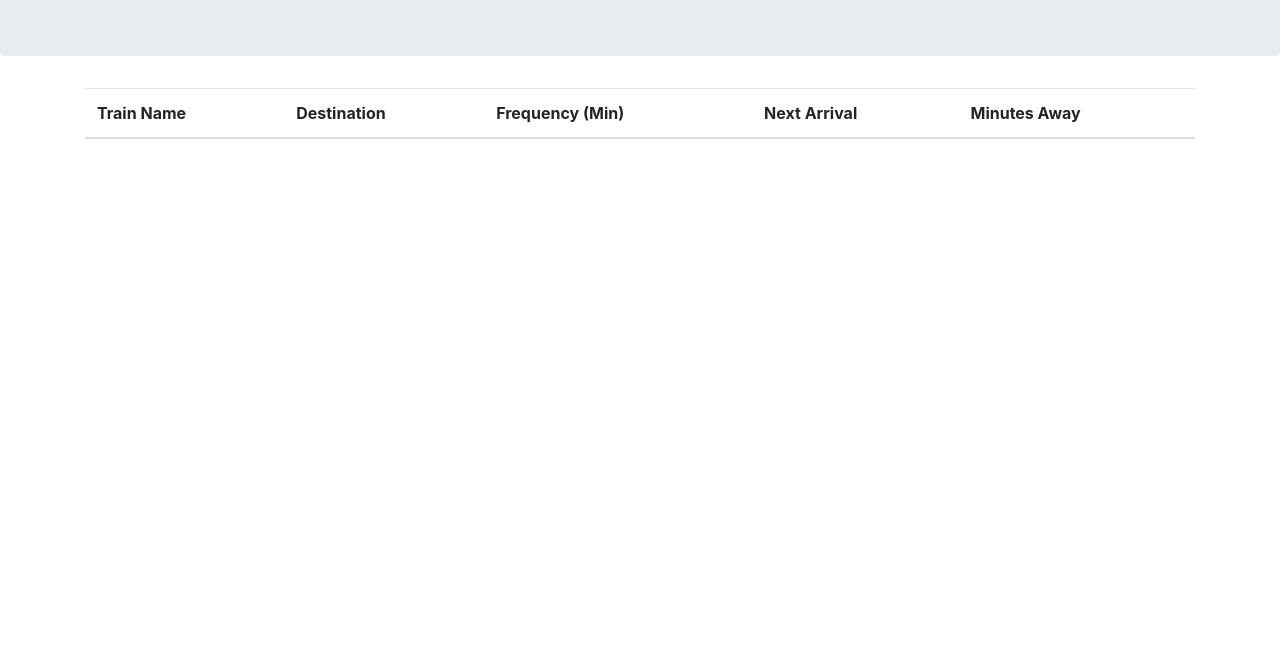
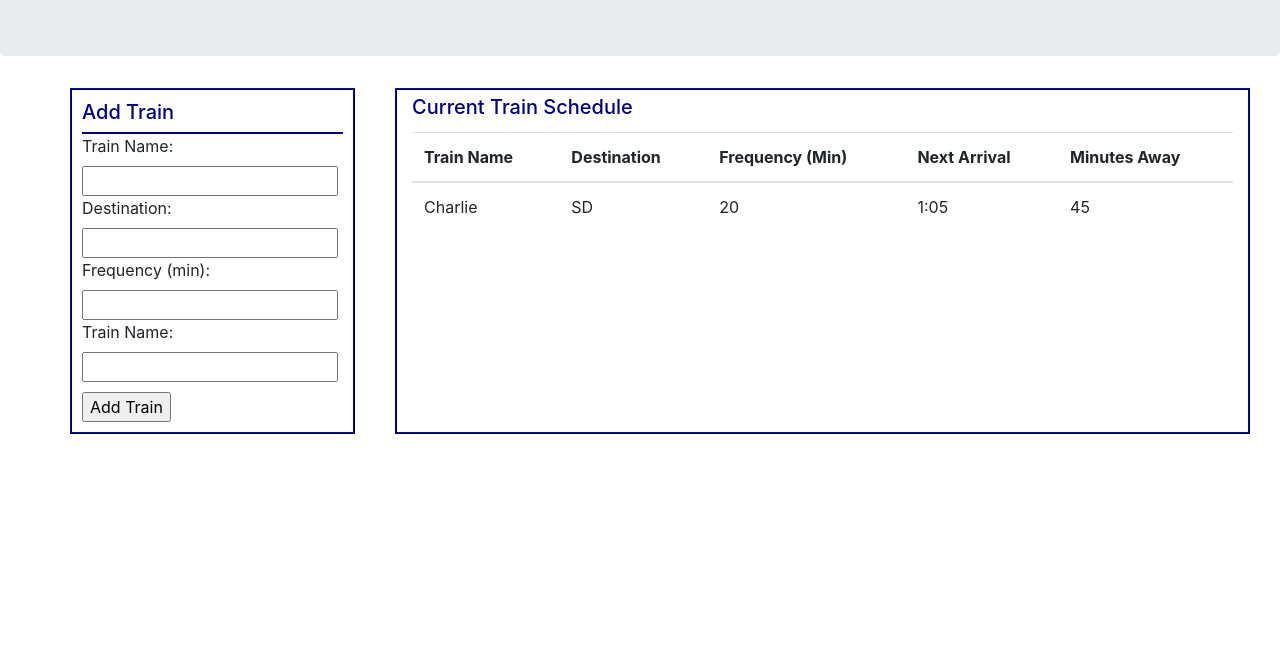
Before and after one commit to DanStraw/Train-Scheduler, a plain HTML site: page index.html in a window 1280 px wide. Shown: the part 128-800 px from the top of the page. Drawn offline with nearby package versions, Linux system fonts and the light colour scheme.

Commit message:
completed layout of html/css

```diff
--- a/assets/css/style.css
+++ b/assets/css/style.css
@@ -1,3 +1,32 @@
 .jumbotron {
     text-align: center;
 }
+
+.train-input {
+    position: relative;
+    border: 2px navy ridge;
+    padding: 10px;
+    height: 100%;
+}
+
+.train-display {
+    border: 2px navy ridge;
+    position: relative;
+    left: 40px;
+}
+
+.t_header, .input_header {
+   color: navy;
+}
+
+.t_header {
+    padding-top: 5px;
+    padding-bottom: 5px;
+}
+
+.input_header {
+    border-bottom: navy 2px solid;
+}
+#add-train {
+    margin-top: 10px;
+}
--- a/index.html
+++ b/index.html
@@ -11,9 +11,35 @@
     <title>Train Scheduler</title>
 </head>
 <body>
-    <div class="jumbotron"><h1>Train Schedule</h1></div>
+    <div class="jumbotron"><h1>I'm just a simple Choo-Choo Train</h1></div>
 
     <div class="container">
+        <div class="row justify-content-between">
+            <div class="train-input col-md-3">
+                <div class="input_header">
+                    <h5>Add Train</h5>
+                </div>
+                <form>
+                    <label for="name-input">Train Name: </label>
+                    <input type="text" id="name-input">
+                    <br>
+                    <label for="destination-input">Destination: </label>
+                    <input type="text" id="destination-input">
+                    <br>
+                    <label for="frequency-input">Frequency (min): </label>
+                    <input type="text" id="frequency-input">
+                    <br>
+                    <label for="train-name">Train Name: </label>
+                    <input type="text" id="Train-name">
+                    <br>
+                    <input id="add-train" type="submit" value="Add Train">
+                </form>
+
+            </div>
+            <div class="train-display col-md-9">
+                <div class="t_header">
+                    <h5>Current Train Schedule</h5>
+                </div>
                 <table class="table">
                     <thead>
                         <tr>
@@ -24,7 +50,17 @@
                             <th>Minutes Away</th>
                         </tr>
                     </thead>
+                    <tbody class="table">
+                        <tr><td id="name-display">Charlie</td>
+                            <td id="destination-display">SD</td>
+                            <td id="frequency-display">20</td>
+                            <td id="arrival-display">1:05</td>
+                            <td id="minutes-away-display">45</td></tr>
+                    </tbody>
                 </table>
+
+            </div>
+        </div>
     </div>
 
     <script src="https://www.gstatic.com/firebasejs/4.11.0/firebase.js"></script>
```
Lines whose indentation alone changed are shown as unchanged.
